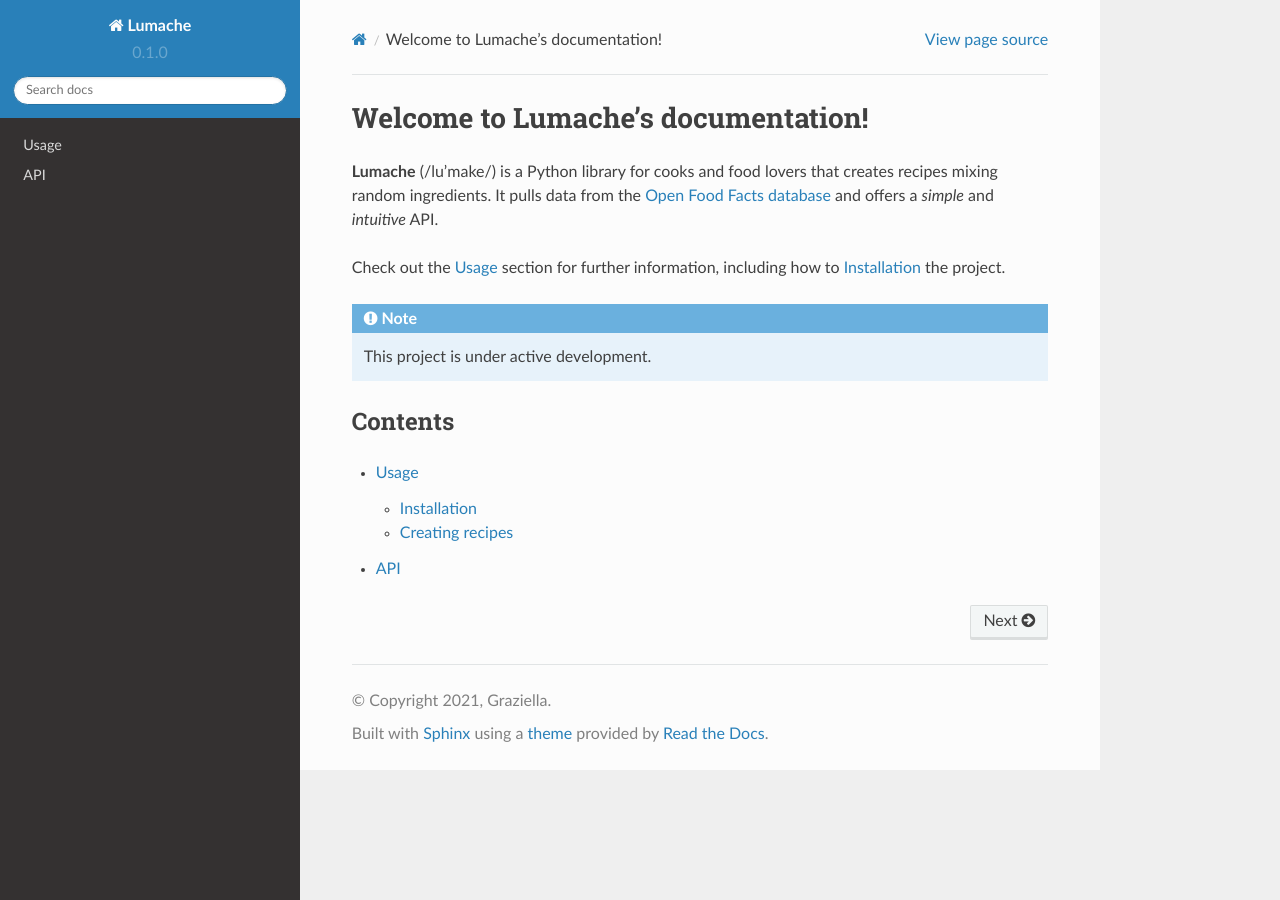
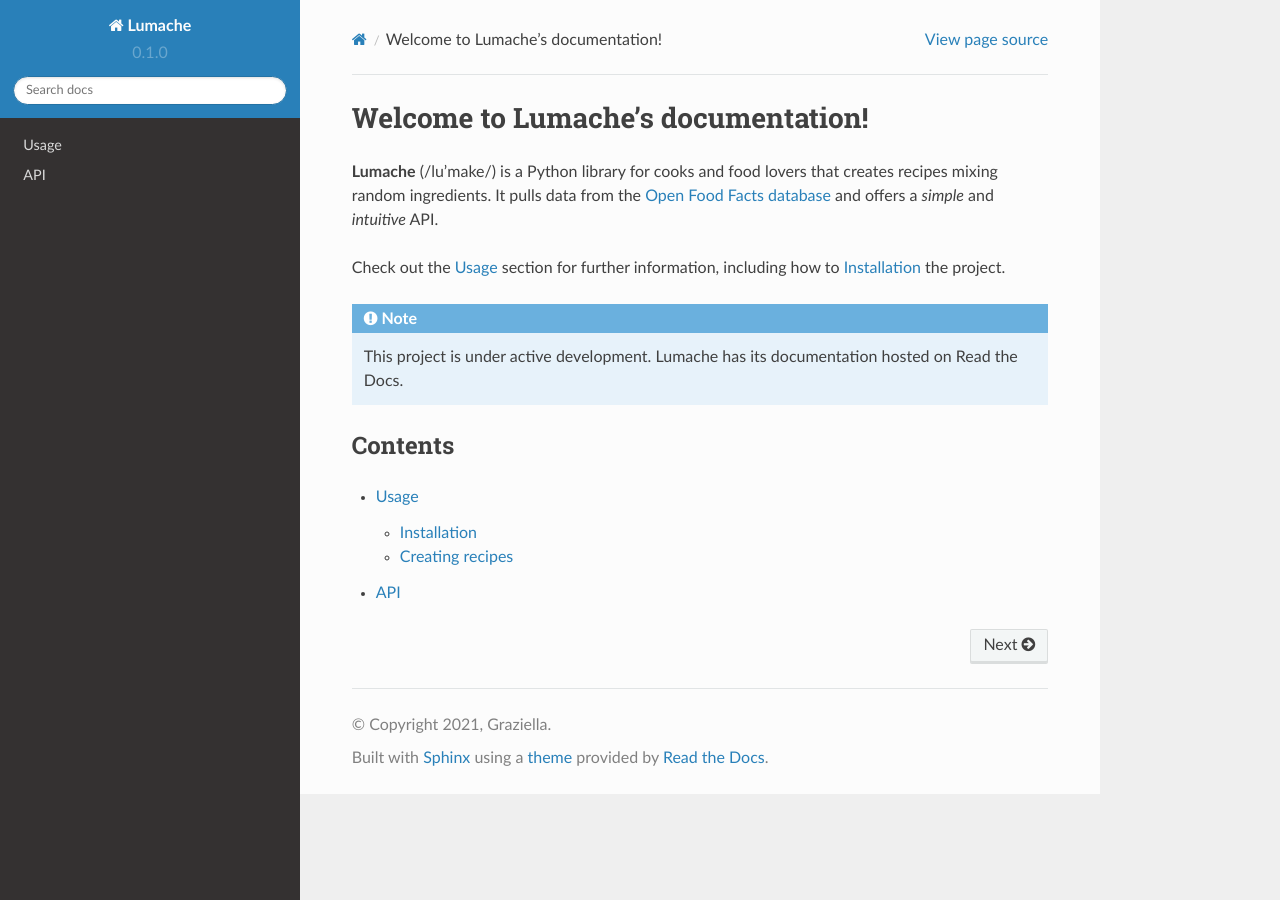
Before and after one commit to semijs/rdt-tutorial, a Sphinx documentation site: the page built from docs/source/index.rst, in a window 1280 px wide. Built offline with Sphinx 7.4.7 and the Read the Docs theme 2.0.0, drawn with Linux system fonts in a browser that asks for light colours.

Commit message:
adds information about the Read the docs doc.
this is extra good to have in a project.

```diff
--- a/docs/source/index.rst
+++ b/docs/source/index.rst
@@ -11,7 +11,7 @@
 
 .. note::
 
-   This project is under active development.
+   This project is under active development. Lumache has its documentation hosted on Read the Docs.
 
 Contents
 --------
```
